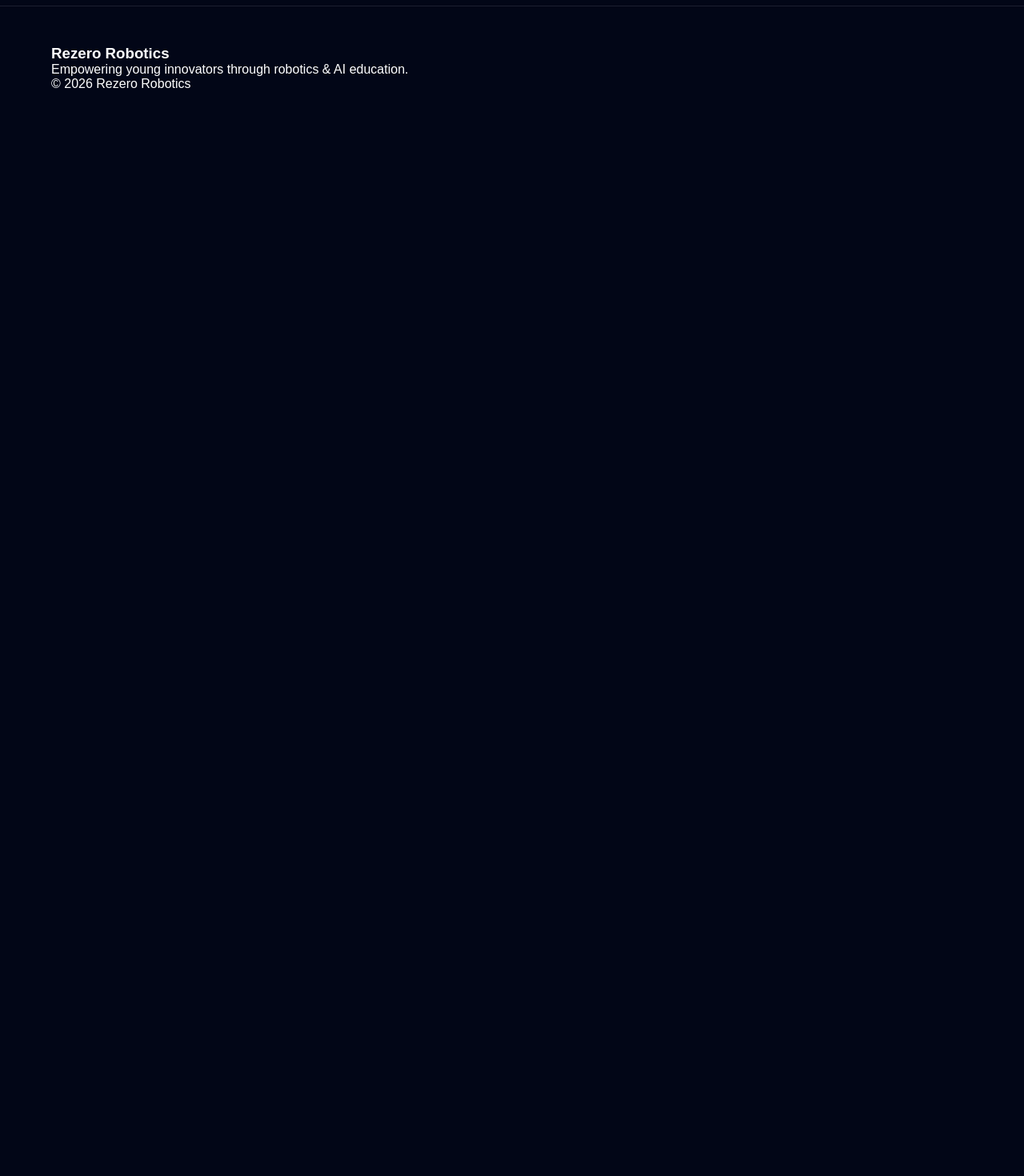
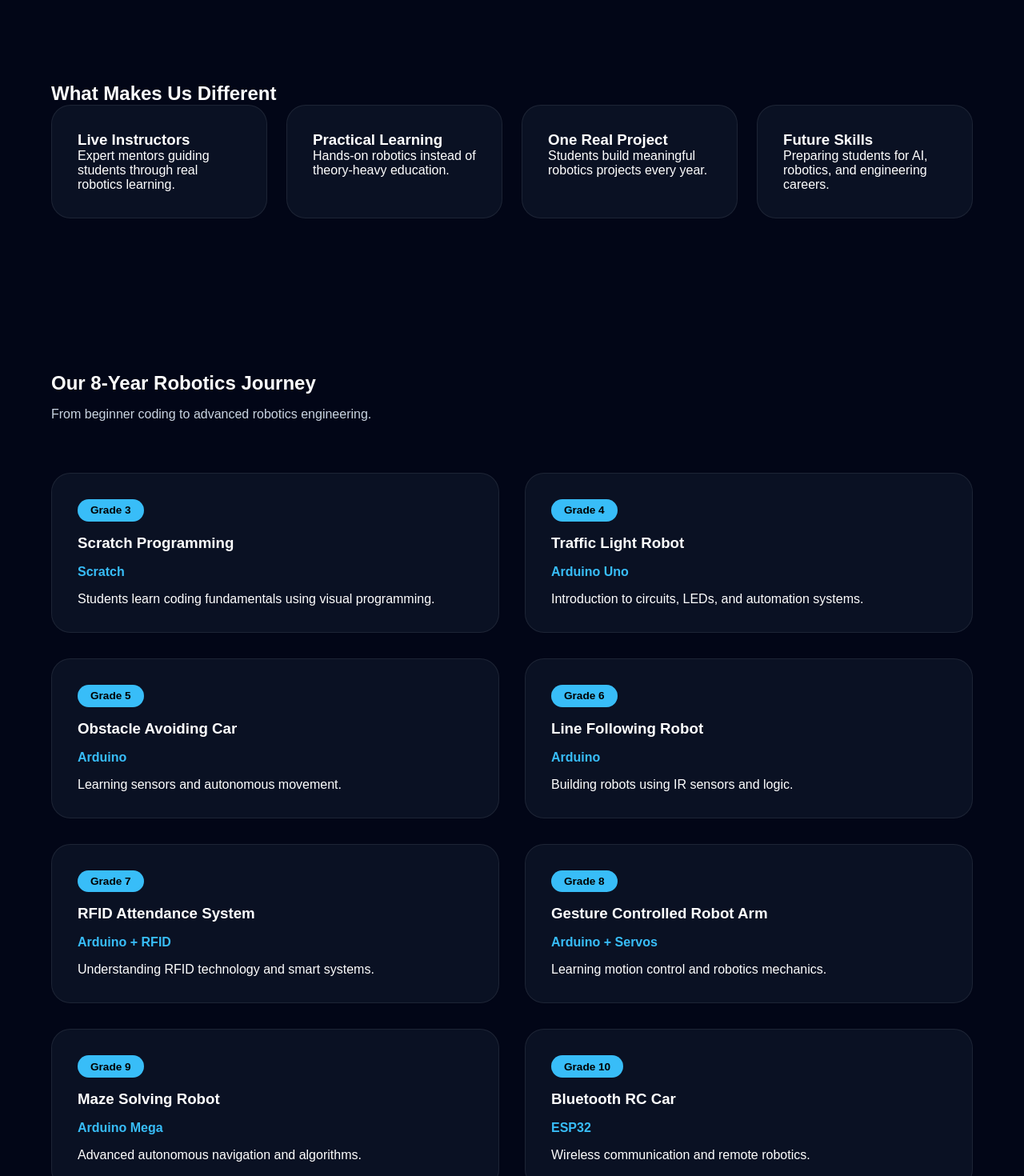
Before and after one commit to SaiMinisha29/rezero-robotics, a React (Vite) app: page / in a window 1280 px wide. Shown: the part 780-2250 px from the top of the page at 80% size. Before the commit the page ends 942 px from the top, so only its background shows below. Built offline with nearby package versions, Linux system fonts and the light colour scheme.

Commit message:
Added curriculum timeline section

```diff
--- a/src/components/sections/About.jsx
+++ b/src/components/sections/About.jsx
@@ -0,0 +1,40 @@
+export default function About() {
+  const items = [
+    {
+      title: "Live Instructors",
+      text: "Expert mentors guiding students through real robotics learning."
+    },
+    {
+      title: "Practical Learning",
+      text: "Hands-on robotics instead of theory-heavy education."
+    },
+    {
+      title: "One Real Project",
+      text: "Students build meaningful robotics projects every year."
+    },
+    {
+      title: "Future Skills",
+      text: "Preparing students for AI, robotics, and engineering careers."
+    }
+  ];
+
+  return (
+    <section id="about" className="section">
+      <div className="container">
+
+        <h2>What Makes Us Different</h2>
+
+        <div className="grid">
+
+          {items.map((item) => (
+            <div className="card" key={item.title}>
+              <h3>{item.title}</h3>
+              <p>{item.text}</p>
+            </div>
+          ))}
+
+        </div>
+      </div>
+    </section>
+  );
+}
--- a/src/components/sections/Curriculum.jsx
+++ b/src/components/sections/Curriculum.jsx
@@ -0,0 +1,98 @@
+export default function Curriculum() {
+
+  const curriculumData = [
+    {
+      grade: "Grade 3",
+      title: "Scratch Programming",
+      platform: "Scratch",
+      desc: "Students learn coding fundamentals using visual programming."
+    },
+
+    {
+      grade: "Grade 4",
+      title: "Traffic Light Robot",
+      platform: "Arduino Uno",
+      desc: "Introduction to circuits, LEDs, and automation systems."
+    },
+
+    {
+      grade: "Grade 5",
+      title: "Obstacle Avoiding Car",
+      platform: "Arduino",
+      desc: "Learning sensors and autonomous movement."
+    },
+
+    {
+      grade: "Grade 6",
+      title: "Line Following Robot",
+      platform: "Arduino",
+      desc: "Building robots using IR sensors and logic."
+    },
+
+    {
+      grade: "Grade 7",
+      title: "RFID Attendance System",
+      platform: "Arduino + RFID",
+      desc: "Understanding RFID technology and smart systems."
+    },
+
+    {
+      grade: "Grade 8",
+      title: "Gesture Controlled Robot Arm",
+      platform: "Arduino + Servos",
+      desc: "Learning motion control and robotics mechanics."
+    },
+
+    {
+      grade: "Grade 9",
+      title: "Maze Solving Robot",
+      platform: "Arduino Mega",
+      desc: "Advanced autonomous navigation and algorithms."
+    },
+
+    {
+      grade: "Grade 10",
+      title: "Bluetooth RC Car",
+      platform: "ESP32",
+      desc: "Wireless communication and remote robotics."
+    }
+  ];
+
+  return (
+    <section id="curriculum" className="section">
+
+      <div className="container">
+
+        <h2>Our 8-Year Robotics Journey</h2>
+
+        <p className="section-text">
+          From beginner coding to advanced robotics engineering.
+        </p>
+
+        <div className="timeline">
+
+          {curriculumData.map((item) => (
+            <div className="timeline-card" key={item.grade}>
+
+              <div className="timeline-grade">
+                {item.grade}
+              </div>
+
+              <h3>{item.title}</h3>
+
+              <span className="platform">
+                {item.platform}
+              </span>
+
+              <p>{item.desc}</p>
+
+            </div>
+          ))}
+
+        </div>
+
+      </div>
+
+    </section>
+  );
+}
--- a/src/pages/Home.jsx
+++ b/src/pages/Home.jsx
@@ -2,6 +2,8 @@ import Header from "../components/layout/Header";
 import Footer from "../components/layout/Footer";
 
 import Hero from "../components/sections/Hero";
+import About from "../components/sections/About";
+import Curriculum from "../components/sections/Curriculum";
 
 export default function Home() {
   return (
@@ -10,6 +12,8 @@ export default function Home() {
 
       <main>
         <Hero />
+         <About />
+         <Curriculum />
       </main>
 
       <Footer />
--- a/src/styles/global.css
+++ b/src/styles/global.css
@@ -69,7 +69,7 @@ body {
 
 .primary-btn {
   background: #38bdf8;
-  color: black;
+  color: rgb(224, 217, 217);
   border: none;
   padding: 1rem 1.5rem;
   border-radius: 999px;
@@ -95,3 +95,91 @@ body {
   padding: 3rem 0;
   border-top: 1px solid rgba(255,255,255,0.1);
 }
+.section {
+  padding: 6rem 0;
+}
+
+.grid {
+  display: grid;
+  grid-template-columns: repeat(4, 1fr);
+  gap: 1.5rem;
+}
+
+.card {
+  background: rgba(15,23,42,0.7);
+  border: 1px solid rgba(255,255,255,0.08);
+  padding: 2rem;
+  border-radius: 24px;
+  transition: 0.3s ease;
+}
+
+.card:hover {
+  transform: translateY(-8px);
+  border-color: #38bdf8;
+}
+
+.timeline {
+  margin-top: 4rem;
+
+  display: grid;
+  grid-template-columns: repeat(2, 1fr);
+  gap: 2rem;
+}
+
+.timeline-card {
+  background: rgba(15,23,42,0.7);
+
+  border: 1px solid rgba(255,255,255,0.08);
+
+  padding: 2rem;
+
+  border-radius: 24px;
+
+  transition: 0.3s ease;
+
+  position: relative;
+
+  overflow: hidden;
+}
+
+.timeline-card:hover {
+  transform: translateY(-8px);
+
+  border-color: #38bdf8;
+
+  box-shadow: 0 0 30px rgba(56,189,248,0.2);
+}
+
+.timeline-grade {
+  display: inline-block;
+
+  background: #38bdf8;
+
+  color: black;
+
+  padding: 0.4rem 1rem;
+
+  border-radius: 999px;
+
+  font-size: 0.85rem;
+
+  font-weight: bold;
+
+  margin-bottom: 1rem;
+}
+
+.platform {
+  display: inline-block;
+
+  margin: 1rem 0;
+
+  color: #38bdf8;
+
+  font-weight: bold;
+}
+
+.section-text {
+  color: #cbd5e1;
+
+  margin-top: 1rem;
+}
```
